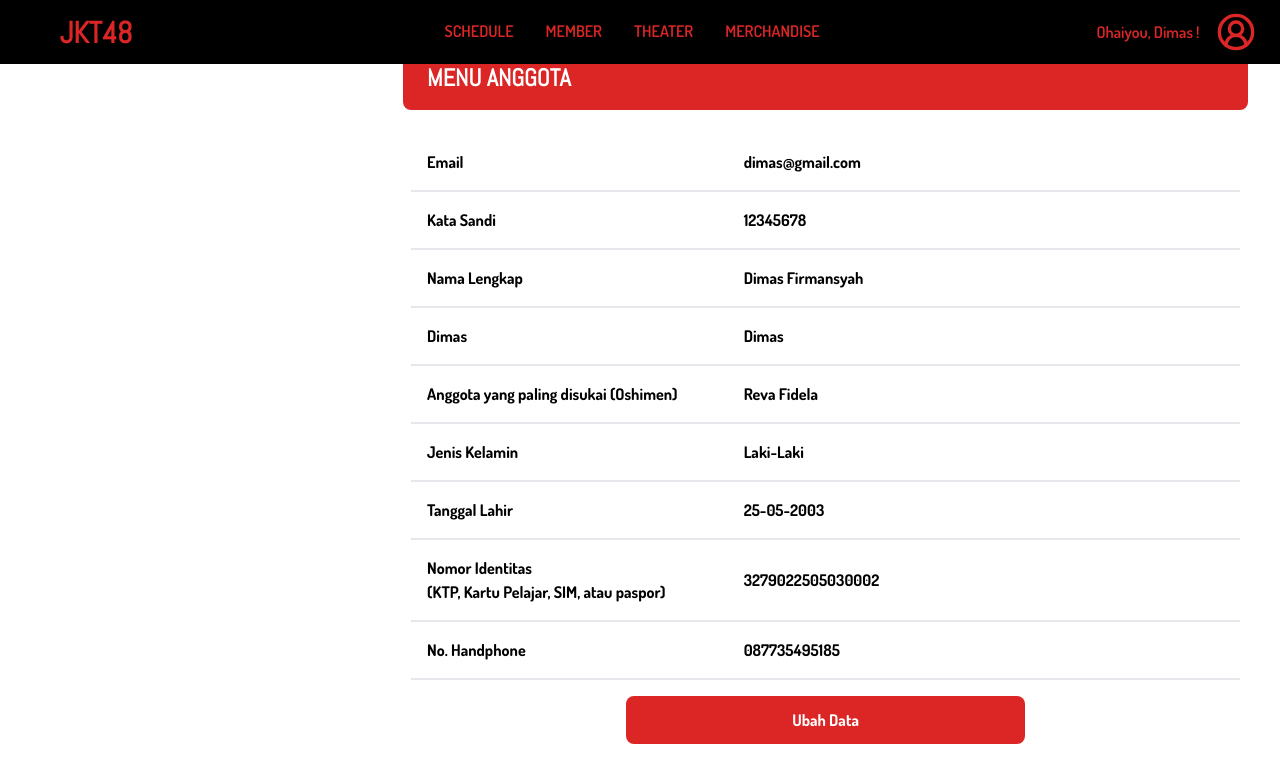
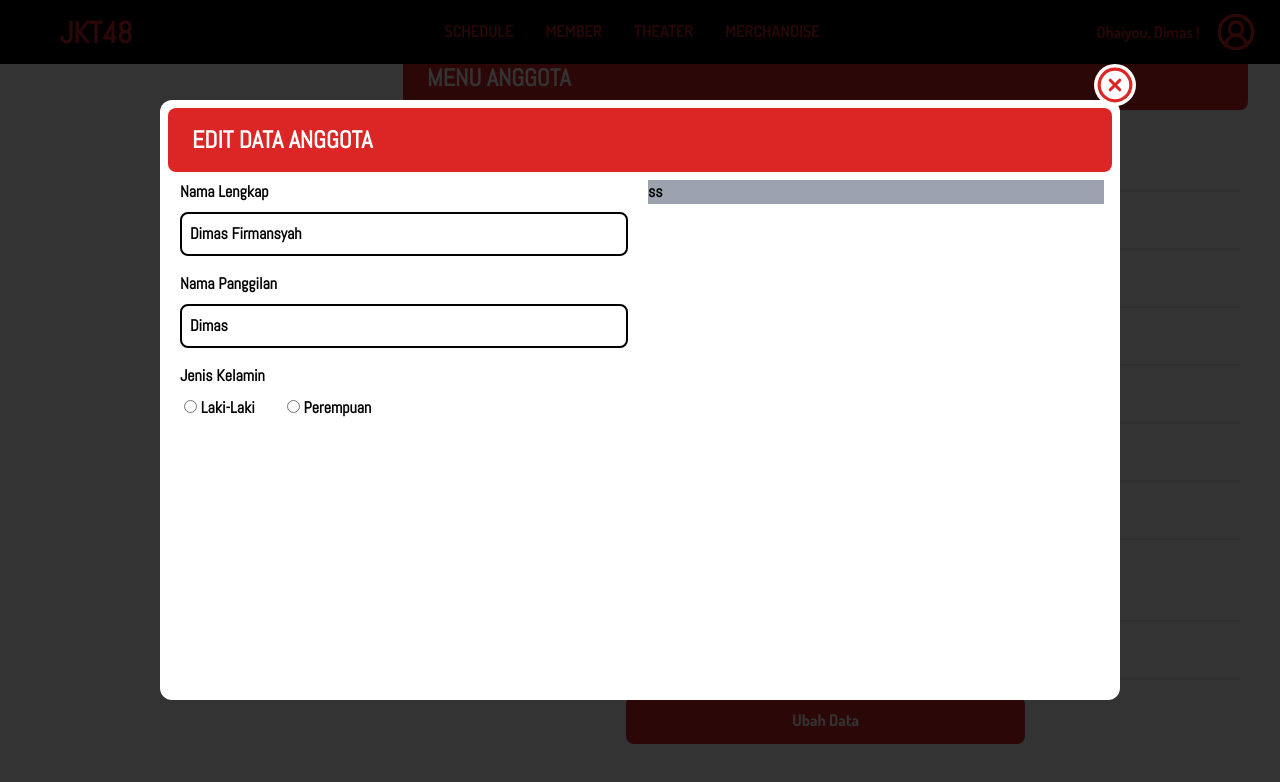
Before and after one commit to fdimas157/jkt48-website, a React (Vite) app: page /jkt48/profile in a window 1280 px wide. Both pictures are taken after a click on the button "Ubah Data". Shown: the part 684-1466 px from the top of the page. Built offline with nearby package versions, Linux system fonts and the light colour scheme.

Commit message:
add popup edit profile

```diff
--- a/src/pages/Profile.jsx
+++ b/src/pages/Profile.jsx
@@ -1,4 +1,10 @@
+import { XCircle } from "lucide-react";
+import { useState } from "react";
+
 export default function Profile() {
+  const [openPopUp, setOpenPopUp] = useState();
+  console.log(openPopUp);
+
   const members = [
     {
       id: 1,
@@ -47,6 +53,58 @@
 
   return (
     <>
+      {openPopUp && (
+        <div className="bg-black bg-opacity-80 w-full h-screen fixed top-0 p-0 m-0 flex justify-center items-center">
+          <div className="bg-white w-3/4 h-3/4 rounded-xl p-2">
+            <XCircle
+              className="bg-white text-red-600 rounded-full absolute top-16 right-36 cursor-pointer p-0.5"
+              size={42}
+              onClick={() => {
+                setOpenPopUp(!openPopUp);
+                console.log(openPopUp);
+              }}
+            />
+            <div className="flex justify-start items-center h-16 px-6 bg-red-600 w-full text-white font-abel font-bold rounded-lg text-2xl">
+              EDIT DATA ANGGOTA
+            </div>
+            <form
+              action="#"
+              className="flex gap-4 w-full p-2 font-abel font-bold"
+            >
+              <div className="flex w-full flex-wrap gap-4">
+                <label htmlFor="" className="flex flex-col gap-2 w-full px-1">
+                  Nama Lengkap
+                  <input
+                    type="text"
+                    value={user.name}
+                    className="p-2 border-2 border-black w-full rounded-lg"
+                  />
+                </label>
+                <label htmlFor="" className="flex flex-col gap-2 w-full px-1">
+                  Nama Panggilan
+                  <input
+                    type="text"
+                    value={user.nickName}
+                    className="p-2 border-2 border-black w-full rounded-lg"
+                  />
+                </label>
+                <label htmlFor="" className="flex flex-col gap-2 w-full px-1">
+                  Jenis Kelamin
+                  <div className="flex flex-row gap-8 w-full px-1">
+                    <label htmlFor="">
+                      <input type="radio" /> Laki-Laki
+                    </label>
+                    <label htmlFor="">
+                      <input type="radio" /> Perempuan
+                    </label>
+                  </div>
+                </label>
+              </div>
+              <div className="bg-gray-400 w-full h-full">ss</div>
+            </form>
+          </div>
+        </div>
+      )}
       <main className="flex p-4">
         <div className="w-5/12 p-4">
           <img
@@ -110,6 +168,7 @@
           </div>
           <div className="flex flex-col p-2">
             <table className="font-dosis font-bold text-md justify-start">
+              <tbody>
                 <tr className="border-b-2 border-gray-200">
                   <td className="w-2/5 p-4">Email</td>
                   <td className="">{user.email}</td>
@@ -140,7 +199,8 @@
                 </tr>
                 <tr className="border-b-2 border-gray-200">
                   <td className="p-4">
-                  Nomor Identitas <br /> (KTP, Kartu Pelajar, SIM, atau paspor)
+                    Nomor Identitas <br /> (KTP, Kartu Pelajar, SIM, atau
+                    paspor)
                   </td>
                   <td>{user.noIdentity}</td>
                 </tr>
@@ -150,11 +210,15 @@
                 </tr>
                 <tr>
                   <td className="p-4 text-center" colSpan={2}>
-                  <button className="w-1/2 bg-red-600 h-12 rounded-lg text-white">
+                    <button
+                      className="w-1/2 bg-red-600 h-12 rounded-lg text-white"
+                      onClick={() => setOpenPopUp(!openPopUp)}
+                    >
                       Ubah Data
                     </button>
                   </td>
                 </tr>
+              </tbody>
             </table>
           </div>
         </div>
--- a/tailwind.config.js
+++ b/tailwind.config.js
@@ -7,6 +7,7 @@
       fontFamily: {
         dosis: ['"Dosis", sans-serif'],
         abel: ['"Abel", sans-serif'],
+        colorPopUp: "rgb(0, 0, 0, 0.8)",
       },
     },
   },
```
Lines whose indentation alone changed are shown as unchanged.
